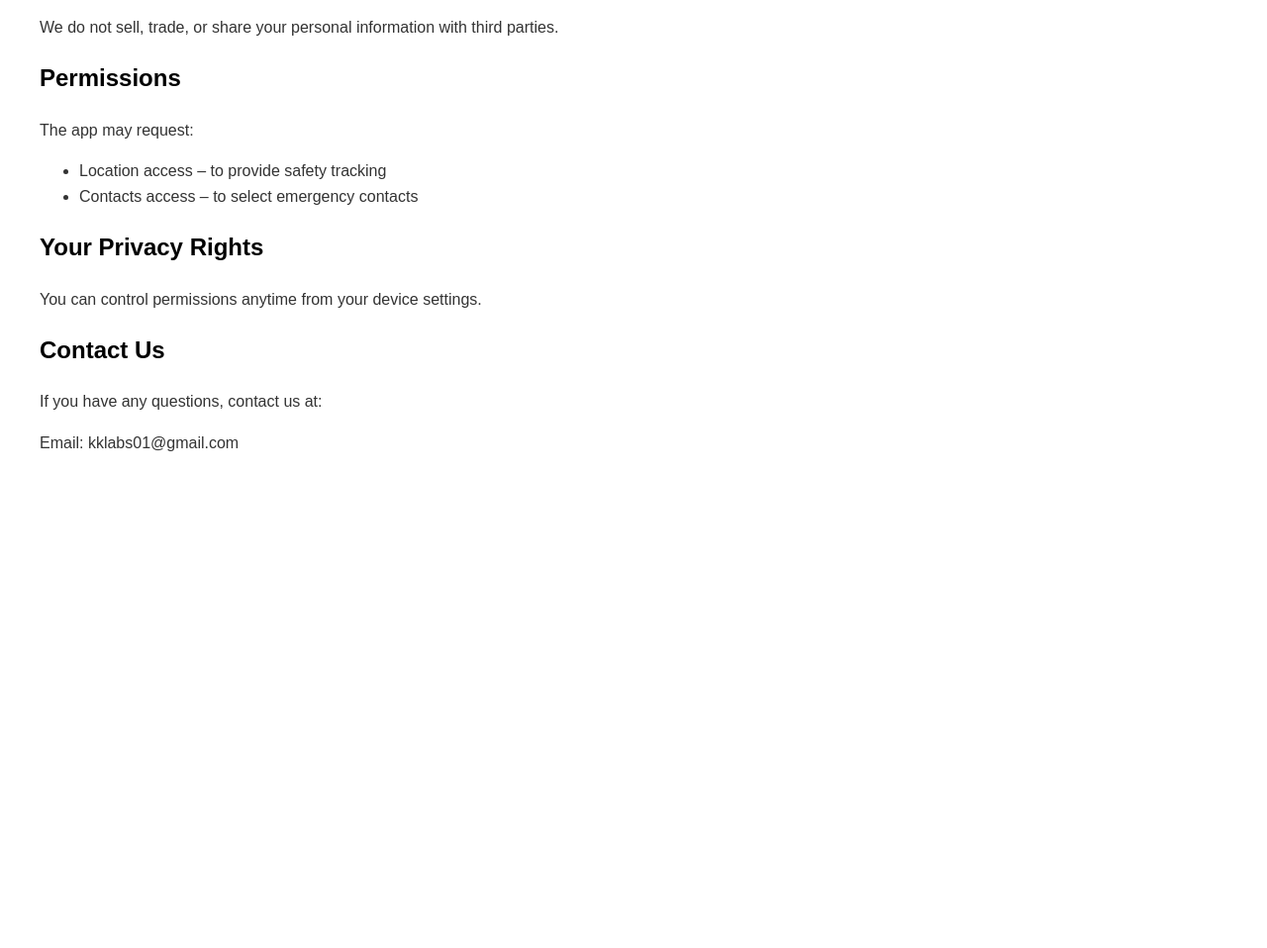
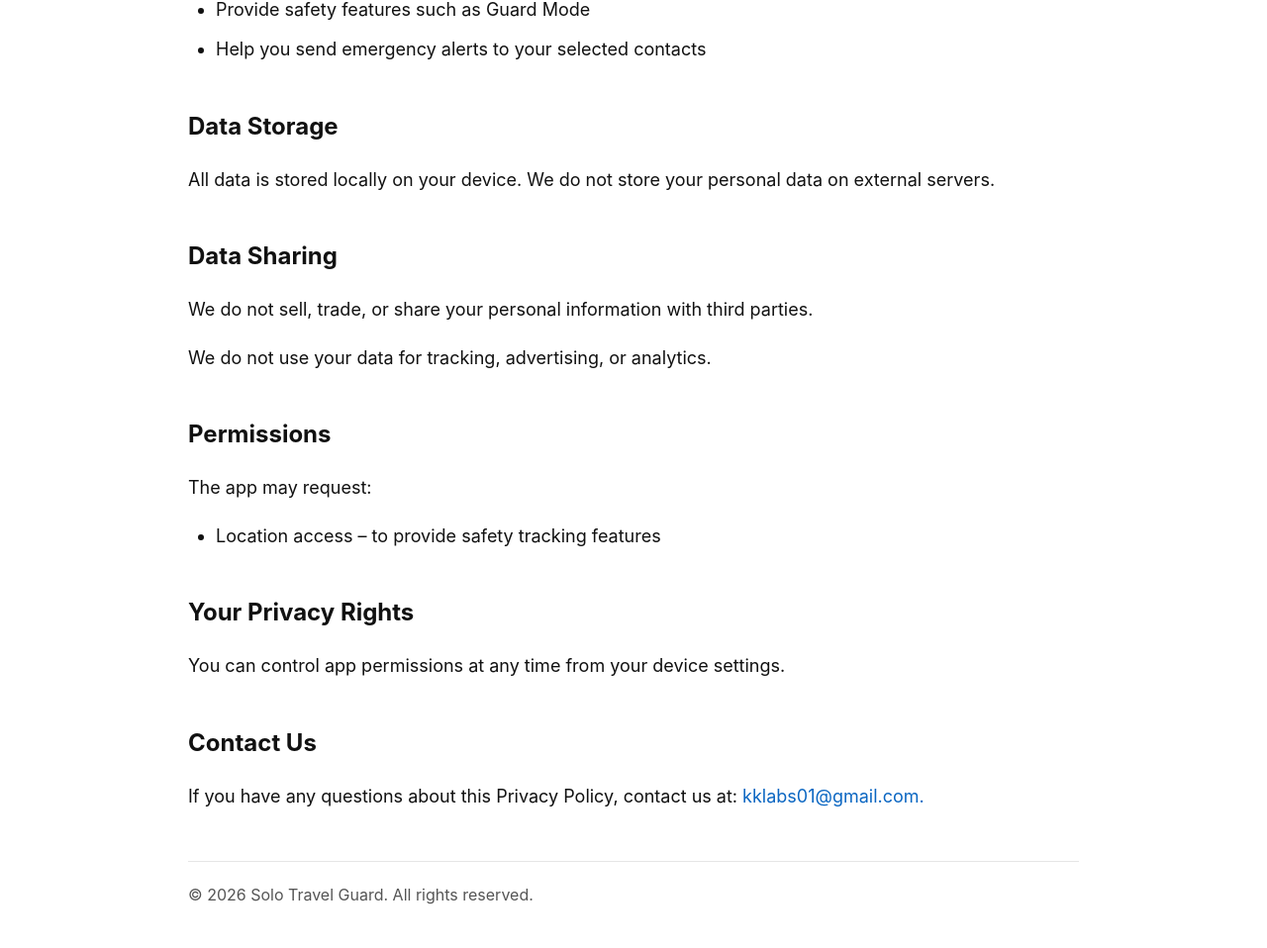
Before and after one commit to kklabs-devhub/solo-travel-guard-privacy, a plain HTML site: page index.html in a window 1280 px wide. Shown: the part 689-1647 px from the top of the page at 99% size. Before the commit the page ends 1190 px from the top, so only its background shows below. Drawn offline with Linux system fonts and the light colour scheme.

Commit message:
Update index.html

```diff
--- a/index.html
+++ b/index.html
@@ -1,32 +1,107 @@
 <!DOCTYPE html>
 <html lang="en">
 <head>
-    <meta charset="UTF-8">
-    <meta name="viewport" content="width=device-width, initial-scale=1.0">
-    <title>Privacy Policy - Solo Travel Guard</title>
+  <meta charset="UTF-8" />
+  <meta name="viewport" content="width=device-width, initial-scale=1.0" />
+  <title>Solo Travel Guard - Privacy Policy</title>
   <style>
     body {
-            font-family: Arial, sans-serif;
-            margin: 40px;
-            line-height: 1.6;
-            color: #333;
+      font-family: -apple-system, BlinkMacSystemFont, "Segoe UI", Roboto, Helvetica, Arial, sans-serif;
+      line-height: 1.7;
+      margin: 0;
+      padding: 40px 20px;
+      background: #ffffff;
+      color: #111111;
     }
-        h1, h2 {
-            color: #000;
+
+    .container {
+      max-width: 900px;
+      margin: 0 auto;
+    }
+
+    h1 {
+      font-size: 42px;
+      margin-bottom: 24px;
+      font-weight: 700;
+    }
+
+    h2 {
+      font-size: 24px;
+      margin-top: 42px;
+      margin-bottom: 16px;
+      font-weight: 700;
+    }
+
+    p {
+      font-size: 18px;
+      margin-bottom: 18px;
+    }
+
+    ul {
+      margin: 0 0 18px 28px;
+      padding: 0;
+    }
+
+    li {
+      font-size: 18px;
+      margin-bottom: 10px;
+    }
+
+    .updated {
+      color: #444;
+      margin-bottom: 28px;
+    }
+
+    a {
+      color: #0a66c2;
+      text-decoration: none;
+    }
+
+    a:hover {
+      text-decoration: underline;
+    }
+
+    .footer {
+      margin-top: 50px;
+      padding-top: 20px;
+      border-top: 1px solid #e5e5e5;
+      color: #555;
+      font-size: 16px;
+    }
+
+    @media (max-width: 600px) {
+      body {
+        padding: 24px 16px;
+      }
+
+      h1 {
+        font-size: 34px;
+      }
+
+      h2 {
+        font-size: 22px;
+      }
+
+      p, li {
+        font-size: 17px;
+      }
     }
   </style>
 </head>
 <body>
+  <div class="container">
+    <h1>Privacy Policy</h1>
+    <p class="updated">Last updated: March 2026</p>
 
-<h1>Privacy Policy</h1>
-<p>Last updated: March 2026</p>
-
-<p>Solo Travel Guard ("we", "our", or "us") is committed to protecting your privacy.</p>
+    <p>
+      Solo Travel Guard ("we", "our", or "us") is committed to protecting your privacy.
+      This Privacy Policy explains how the app handles information when you use its features.
+    </p>
 
     <h2>Information We Collect</h2>
     <p>We may collect the following information:</p>
     <ul>
-    <li>Location data (only when you activate safety features)</li>
+      <li>Location data (only when Guard Mode or safety features are active, and only for emergency tracking purposes)</li>
       <li>Emergency contact information (stored locally on your device)</li>
     </ul>
 
@@ -34,28 +109,42 @@
     <p>We use your information to:</p>
     <ul>
       <li>Provide safety features such as Guard Mode</li>
-    <li>Send emergency alerts to your selected contacts</li>
+      <li>Help you send emergency alerts to your selected contacts</li>
     </ul>
 
     <h2>Data Storage</h2>
-<p>All data is stored locally on your device. We do not store your data on external servers.</p>
+    <p>
+      All data is stored locally on your device. We do not store your personal data on external servers.
+    </p>
 
     <h2>Data Sharing</h2>
-<p>We do not sell, trade, or share your personal information with third parties.</p>
+    <p>
+      We do not sell, trade, or share your personal information with third parties.
+    </p>
+    <p>
+      We do not use your data for tracking, advertising, or analytics.
+    </p>
 
     <h2>Permissions</h2>
     <p>The app may request:</p>
     <ul>
-    <li>Location access – to provide safety tracking</li>
-    <li>Contacts access – to select emergency contacts</li>
+      <li>Location access – to provide safety tracking features</li>
     </ul>
 
     <h2>Your Privacy Rights</h2>
-<p>You can control permissions anytime from your device settings.</p>
+    <p>
+      You can control app permissions at any time from your device settings.
+    </p>
 
     <h2>Contact Us</h2>
-<p>If you have any questions, contact us at:</p>
-<p>Email: kklabs01@gmail.com</p>
+    <p>
+      If you have any questions about this Privacy Policy, contact us at:
+      <a href="mailto:kklabs01@gmail.com.">kklabs01@gmail.com.</a>
+    </p>
 
+    <div class="footer">
+      &copy; 2026 Solo Travel Guard. All rights reserved.
+    </div>
+  </div>
 </body>
 </html>
```
Lines whose indentation alone changed are shown as unchanged.
